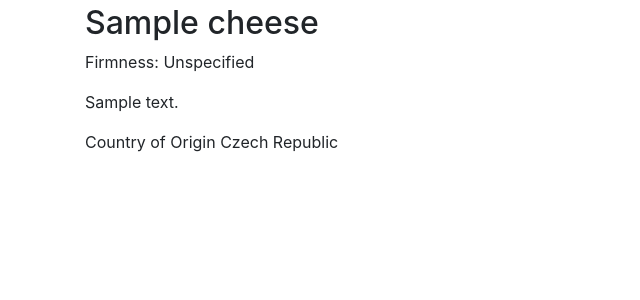
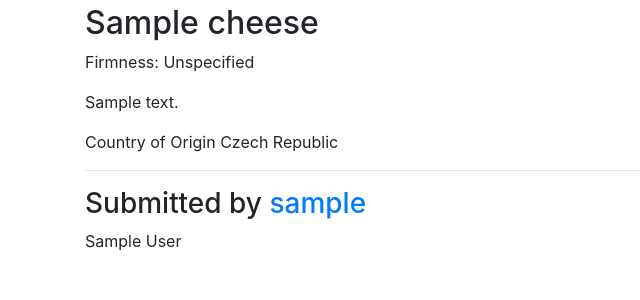
Before and after one commit to shortnd/everycheese, a Django app: a page that uses everycheese/templates/cheeses/cheese_detail.html in a window 1280 px wide. Shown: the part 56-356 px from the top of the page, without its empty margins (0-640 px from the left). Run offline with Django 3.2, Linux system fonts and the light colour scheme; tables that the repository leaves empty hold one stand-in row (values such as "Sample post"); some libraries are stand-ins or nearby versions.

Commit message:
Track and display the creator of each cheese

```diff
--- a/everycheese/cheeses/views.py
+++ b/everycheese/cheeses/views.py
@@ -20,3 +20,7 @@ class CheeseCreateView(LoginRequiredMixin, CreateView):
         "firmness",
         "country_of_origin",
     ]
+
+    def form_valid(self, form):
+        form.instance.creator = self.request.user
+        return super().form_valid(form)
--- a/everycheese/templates/cheeses/cheese_detail.html
+++ b/everycheese/templates/cheeses/cheese_detail.html
@@ -20,4 +20,13 @@ Cheeses: {{ cheese.name }}
     <img src="{{ cheese.country_of_origin.flag }}" />
     </p>
   {% endif %}
+  <hr>
+  <h3>Submitted by
+    <a href="{% url 'users:detail' cheese.creator.username %}">
+      {{ cheese.creator.username }}
+    </a>
+  </h3>
+  {% if cheese.creator.name %}
+    <p>{{ cheese.creator.name }}</p>
+  {% endif %}
 {% endblock content %}
```
